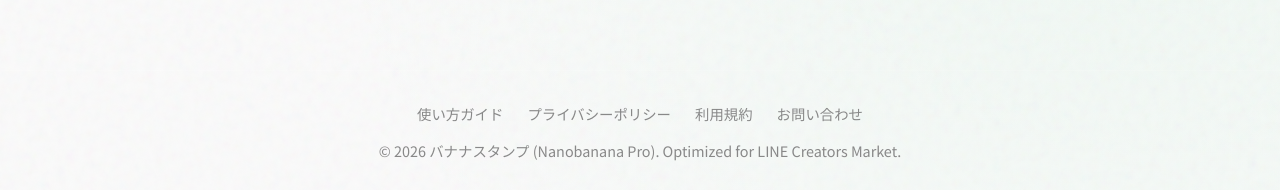
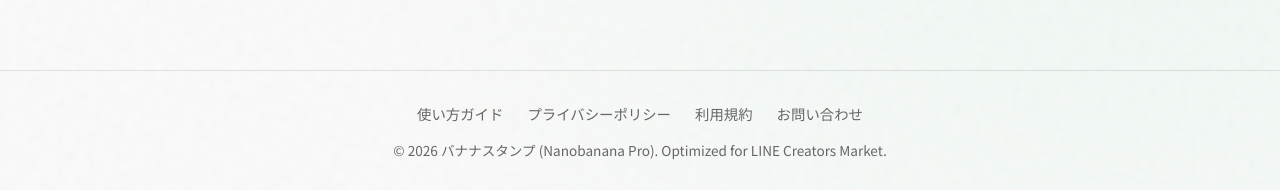
Before and after one commit to shiroki5715/banana-stamp, a Next.js app: page /howto in a window 1280 px wide. Shown: the part 2110-2300 px from the top of the page. Built offline with nearby package versions, Linux system fonts and the light colour scheme.

Commit message:
fix: Navigation, logo link, Footer CSS Module, cleanup dead code

```diff
--- a/components/Footer.js
+++ b/components/Footer.js
@@ -1,23 +1,17 @@
 import Link from 'next/link';
+import styles from './Footer.module.css';
 
 export default function Footer() {
     return (
-        <footer style={{
-            marginTop: '4rem',
-            padding: '2rem 0',
-            borderTop: '1px solid rgba(255, 255, 255, 0.1)',
-            textAlign: 'center',
-            fontSize: '0.9rem',
-            color: '#888'
-        }}>
-            <div className="container" style={{ display: 'flex', flexDirection: 'column', gap: '1rem', alignItems: 'center' }}>
-                <div style={{ display: 'flex', gap: '1.5rem', flexWrap: 'wrap', justifyContent: 'center' }}>
-                    <Link href="/howto" className="hover:underline">使い方ガイド</Link>
-                    <Link href="/privacy-policy" className="hover:underline">プライバシーポリシー</Link>
-                    <Link href="/terms" className="hover:underline">利用規約</Link>
-                    <Link href="/contact" className="hover:underline">お問い合わせ</Link>
+        <footer className={styles.footer}>
+            <div className={`container ${styles.inner}`}>
+                <div className={styles.links}>
+                    <Link href="/howto" className={styles.link}>使い方ガイド</Link>
+                    <Link href="/privacy-policy" className={styles.link}>プライバシーポリシー</Link>
+                    <Link href="/terms" className={styles.link}>利用規約</Link>
+                    <Link href="/contact" className={styles.link}>お問い合わせ</Link>
                 </div>
-                <p>© 2026 バナナスタンプ (Nanobanana Pro). Optimized for LINE Creators Market.</p>
+                <p className={styles.copyright}>© 2026 バナナスタンプ (Nanobanana Pro). Optimized for LINE Creators Market.</p>
             </div>
         </footer>
     );
--- /dev/null
+++ b/components/Footer.module.css
@@ -0,0 +1,35 @@
+.footer {
+    margin-top: 4rem;
+    padding: 2rem 0;
+    border-top: 1px solid var(--color-border);
+    text-align: center;
+    font-size: 0.9rem;
+    color: var(--color-text-muted);
+}
+
+.inner {
+    display: flex;
+    flex-direction: column;
+    gap: 1rem;
+    align-items: center;
+}
+
+.links {
+    display: flex;
+    gap: 1.5rem;
+    flex-wrap: wrap;
+    justify-content: center;
+}
+
+.link {
+    transition: color 0.2s ease;
+}
+
+.link:hover {
+    color: var(--color-text);
+    text-decoration: underline;
+}
+
+.copyright {
+    font-size: 0.85rem;
+}
--- a/components/StickyHeader.js
+++ b/components/StickyHeader.js
@@ -1,11 +1,14 @@
 "use client";
 
 import Link from "next/link";
+import { usePathname, useRouter } from "next/navigation";
 import styles from "./StickyHeader.module.css";
 import { useState, useEffect } from "react";
 
 export default function StickyHeader() {
     const [isScrolled, setIsScrolled] = useState(false);
+    const pathname = usePathname();
+    const router = useRouter();
 
     useEffect(() => {
         const handleScroll = () => {
@@ -15,29 +18,35 @@ export default function StickyHeader() {
         return () => window.removeEventListener("scroll", handleScroll);
     }, []);
 
-    const scrollToSection = (id) => (e) => {
+    const handleNavClick = (sectionId) => (e) => {
         e.preventDefault();
-        const element = document.getElementById(id);
-        if (element) {
-            element.scrollIntoView({ behavior: "smooth" });
+        if (pathname === "/") {
+            // Same page: smooth scroll
+            const element = document.getElementById(sectionId);
+            if (element) {
+                element.scrollIntoView({ behavior: "smooth" });
+            }
+        } else {
+            // Different page: navigate to home with hash
+            router.push(`/#${sectionId}`);
         }
     };
 
     return (
         <header className={`${styles.header} ${isScrolled ? styles.scrolled : ""}`}>
             <div className={styles.container}>
-                <div className={styles.logo}>
+                <Link href="/" className={styles.logo}>
                     🍌 バナナスタンプ
-                </div>
+                </Link>
 
                 <nav className={styles.nav}>
-                    <a href="#howto" onClick={scrollToSection('howto')} className={styles.link}>使い方</a>
-                    <a href="#templates" onClick={scrollToSection('templates')} className={styles.link}>テンプレート</a>
-                    <a href="#faq" onClick={scrollToSection('faq')} className={styles.link}>FAQ</a>
+                    <a href="#howto" onClick={handleNavClick('howto')} className={styles.link}>使い方</a>
+                    <a href="#templates" onClick={handleNavClick('templates')} className={styles.link}>テンプレート</a>
+                    <a href="#faq" onClick={handleNavClick('faq')} className={styles.link}>FAQ</a>
                 </nav>
 
                 <div className={styles.actions}>
-                    <a href="#tool" onClick={scrollToSection('tool')} className={styles.cta}>
+                    <a href="#tool" onClick={handleNavClick('tool')} className={styles.cta}>
                         今すぐ作る
                     </a>
                 </div>
```
Also changed, not shown: components/HeroSection.module.css (+2 -18 lines).
